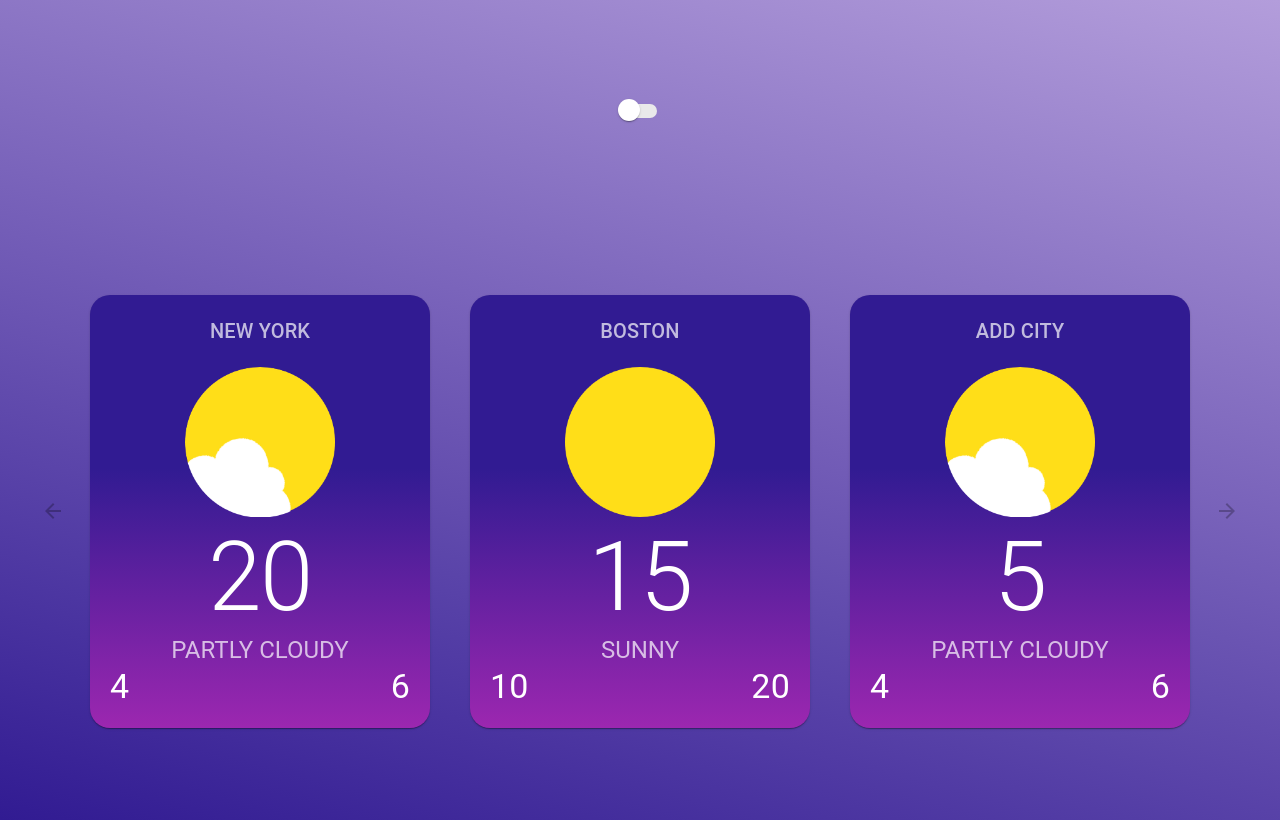
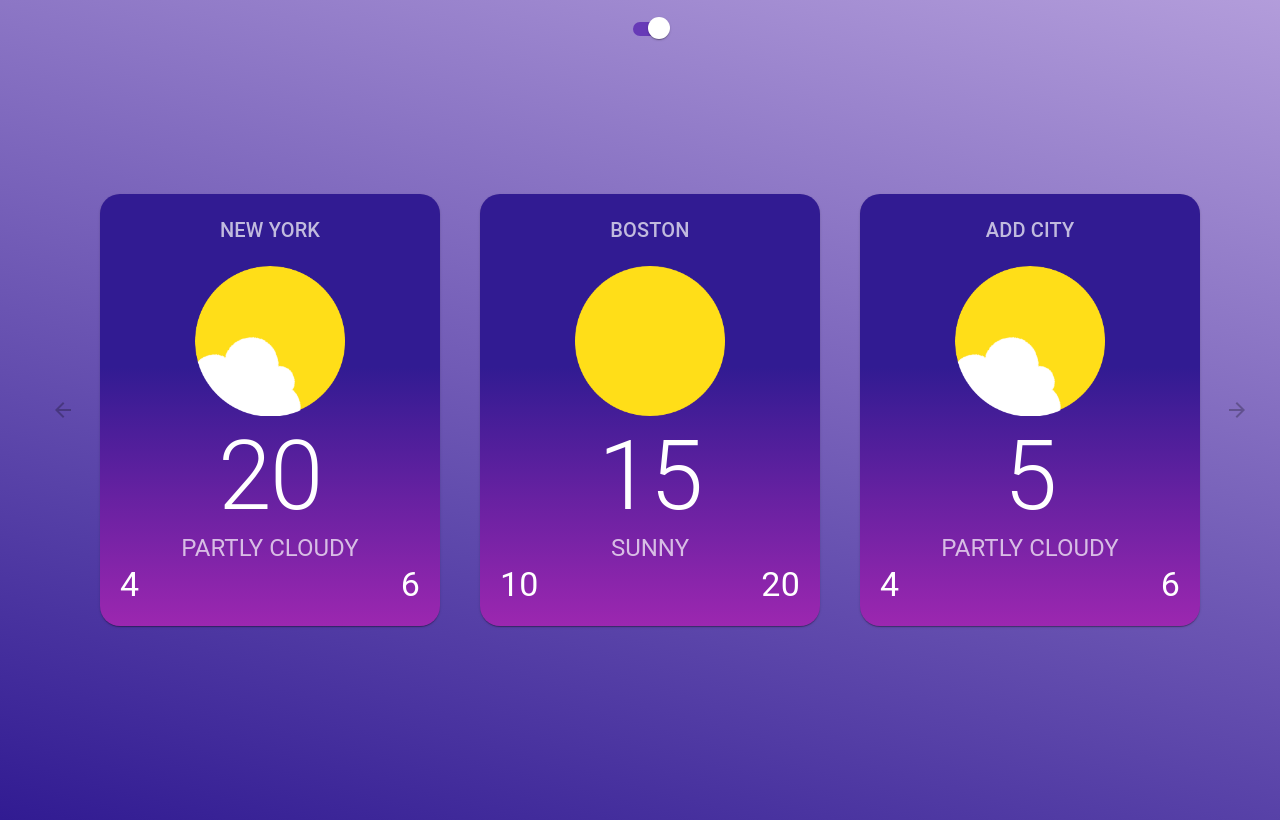
Before and after one commit to JulianAR97/pretty-weather, a React (Create React App) app: page / in a window 1280 px wide. Built offline with nearby package versions, Linux system fonts and the light colour scheme.

Commit message:
connected app to store

```diff
--- a/src/App.js
+++ b/src/App.js
@@ -3,26 +3,52 @@ import { makeStyles } from '@mui/styles'
 import { deepPurple } from '@mui/material/colors'
 import CardContainer from 'components/CardContainer'
 import StyledSwitch from 'components/StyledSwitch'
+import { connect } from 'react-redux'
+import { setTempUnit } from 'actions/appActions'
 
 const useStyles = makeStyles(theme => ({
   app: {
     backgroundImage: `linear-gradient(15deg, ${deepPurple[900]} 0%, ${deepPurple[200]} 100%)`,
     height: '100%',
+    width: '100%',
     padding: '10px',
     display: 'grid',
     placeItems: 'center'
+  },
+
+  switch: {
+    position: 'absolute',
+    top: 10,
   }
 }))
 
-const App = () => {
+const App = (props) => {
   const classes = useStyles()
 
+  const handleSwitch = (e) => {
+
+    if (e.target.checked)
+      props.setTempUnit('f')
+    else
+      props.setTempUnit('c')
+
+  }
   return (
     <div className={classes.app}>
-      <StyledSwitch />
+
+      <div className={classes.switch}>
+        <StyledSwitch onChange={handleSwitch} checked={props.tempUnit === 'f'}/>
+      </div>
+
       <CardContainer />
+
     </div>
   )
 }
 
-export default App
+const mapStateToProps = state => ({
+  tempUnit: state.tempUnit
+})
+
+
+export default connect(mapStateToProps, {setTempUnit})(App)
```
